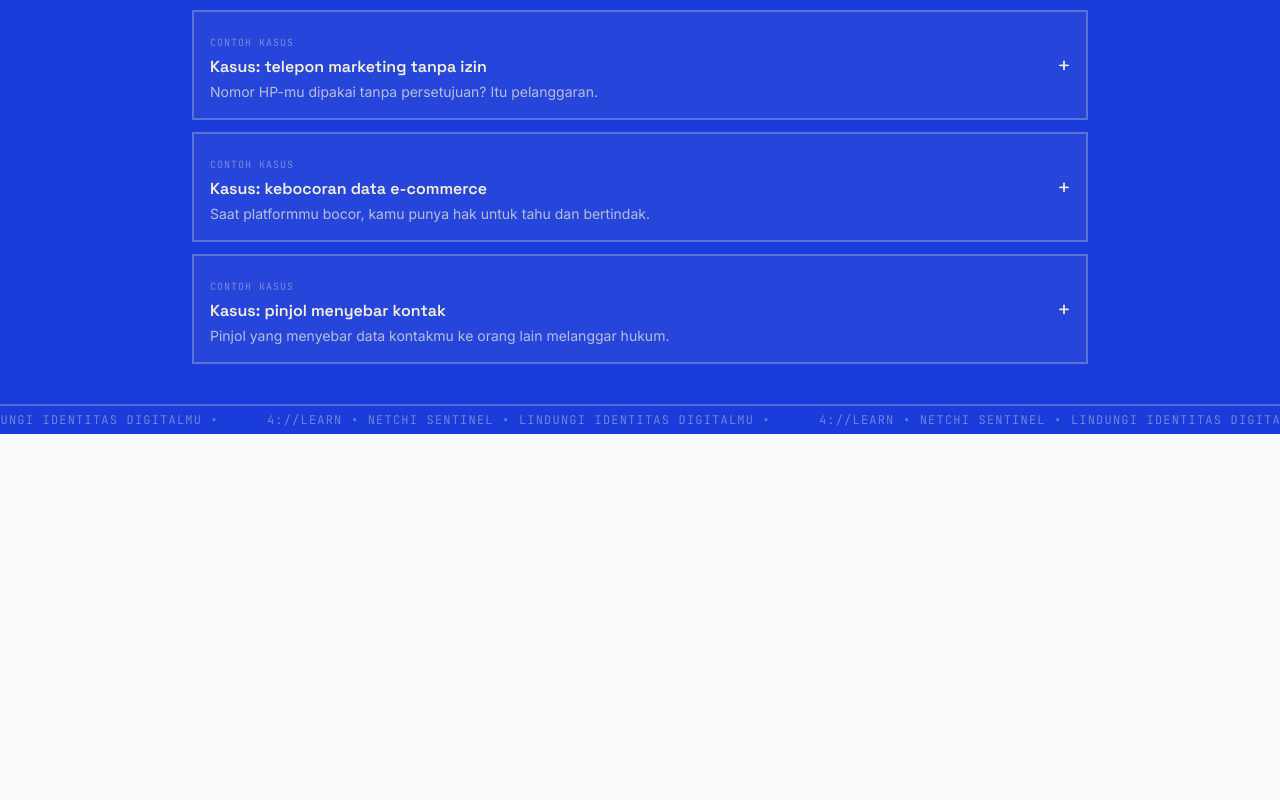
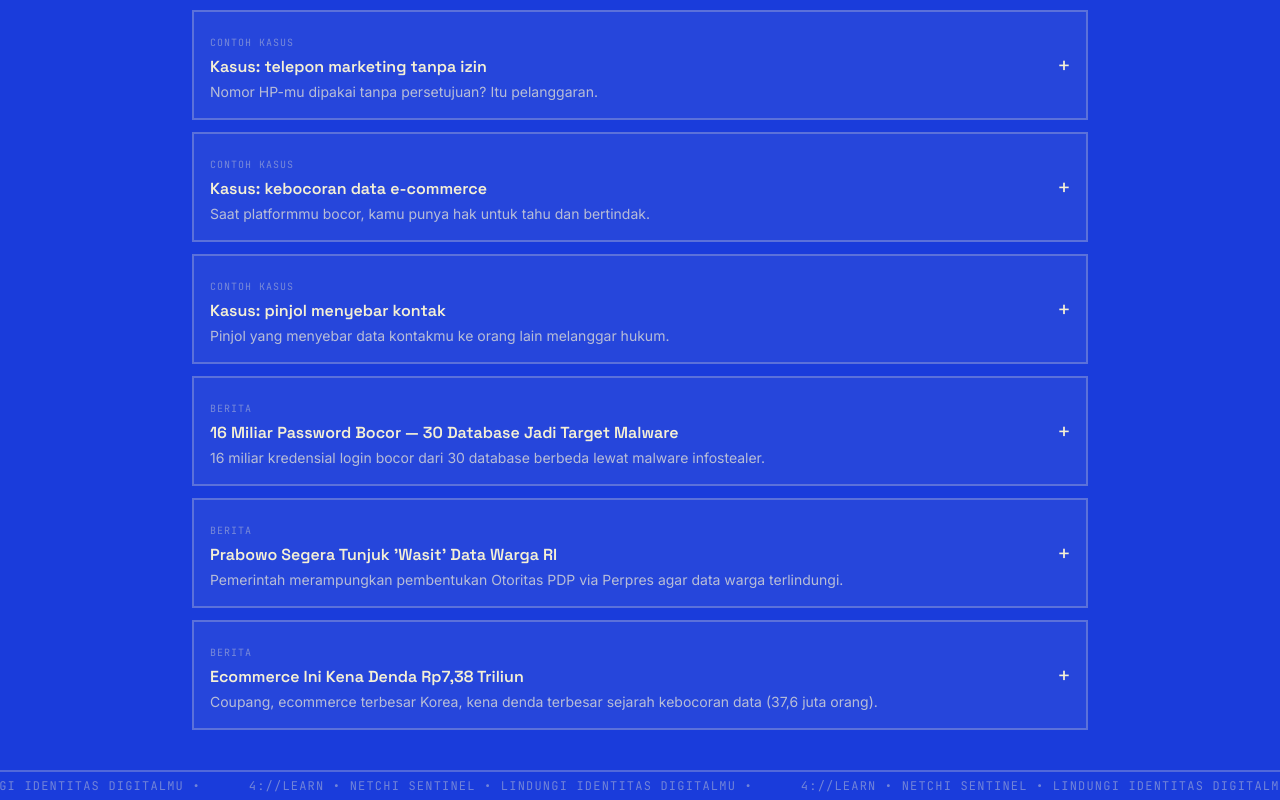
Before and after one commit to xzael24/Netchi, a Next.js app: page /uu-pdp in a window 1280 px wide. Shown: the part 1174-1974 px from the top of the page. Before the commit the page ends 1608 px from the top, so only its background shows below. Built offline with nearby package versions, Linux system fonts and the light colour scheme.

Commit message:
feat: Section 3 articles → UU PDP hub + auto-expand detail (?article=slug), 3 breach articles added

```diff
--- a/src/app/uu-pdp/page.tsx
+++ b/src/app/uu-pdp/page.tsx
@@ -1,6 +1,6 @@
 "use client";
 
-import { useMemo, useState } from "react";
+import { useMemo, useState, useEffect } from "react";
 import { UU_PDP_ARTICLES, UU_CATEGORIES } from "@/data/uuPdpArticles";
 import { FeatureShell } from "@/components/layout/FeatureShell";
 
@@ -10,6 +10,17 @@ export default function UuPdpPage() {
   const [query, setQuery] = useState("");
   const [category, setCategory] = useState<(typeof UU_CATEGORIES)[number]>("Semua");
   const [expandedId, setExpandedId] = useState<string | null>(null);
+
+  useEffect(() => {
+    const params = new URLSearchParams(window.location.search);
+    const art = params.get("article");
+    if (art) {
+      setExpandedId(art);
+      setTimeout(() => {
+        document.getElementById(`article-${art}`)?.scrollIntoView({ behavior: "smooth", block: "center" });
+      }, 300);
+    }
+  }, []);
 
   const filtered = useMemo(() => {
     const q = query.trim().toLowerCase();
@@ -68,7 +79,7 @@ export default function UuPdpPage() {
           ) : (
             <ul className="mt-6 space-y-3">
               {filtered.map((a) => (
-                <li key={a.id} className={`border-2 ${LINE} bg-cream/5 p-4`}>
+                <li key={a.id} id={`article-${a.id}`} className={`border-2 ${LINE} bg-cream/5 p-4`}>
                   <button
                     type="button"
                     onClick={() => setExpandedId(a.id)}
--- a/src/components/home/Section3.tsx
+++ b/src/components/home/Section3.tsx
@@ -2,6 +2,7 @@
 
 import { useState } from "react";
 import { motion, useMotionValue } from "framer-motion";
+import Link from "next/link";
 
 const LINE = "border-cream/25";
 
@@ -69,7 +70,9 @@ export function Section3() {
           <div className="article-title-cell cursor-pointer border-r-2 border-cream/25 flex items-end justify-start pl-1 pb-2 relative" onMouseMove={onTitleMove} onMouseLeave={onTitleLeave}>
             <span className="absolute top-0 left-0 p-1 text-[8px] text-cream/30 font-mono">R3C2</span>
             <h2 className="font-display font-bold text-cream leading-[1] tracking-[-0.03em] text-[clamp(1rem,2.5cqw,2rem)]">
-              1. 16 Miliar Password Bocor — 30 Database Jadi Target Malware
+              <Link href="/uu-pdp?article=breach-16miliar" className="block">
+                1. 16 Miliar Password Bocor - 30 Database Jadi Target Malware
+              </Link>
             </h2>
           </div>
           <div className="flex items-start justify-start p-1 text-[8px] text-cream/30 font-mono">R3C3</div>
@@ -102,7 +105,9 @@ export function Section3() {
           <div className="article-title-cell cursor-pointer border-r-2 border-cream/25 flex items-end justify-start pl-1 pb-2 relative" onMouseMove={onTitleMove} onMouseLeave={onTitleLeave}>
             <span className="absolute top-0 left-0 p-1 text-[8px] text-cream/30 font-mono">R6C2</span>
             <h2 className="font-display font-bold text-cream leading-[1] tracking-[-0.03em] text-[clamp(1rem,2.5cqw,2rem)]">
-              2. Prabowo Segera Tunjuk &apos;Wasit&apos; Data Warga RI
+              <Link href="/uu-pdp?article=breach-prabowo-wasit" className="block">
+                2. Prabowo Segera Tunjuk &apos;Wasit&apos; Data Warga RI
+              </Link>
             </h2>
           </div>
           <div className="flex items-start justify-start p-1 text-[8px] text-cream/30 font-mono">R6C3</div>
@@ -135,7 +140,9 @@ export function Section3() {
           <div className="article-title-cell cursor-pointer border-r-2 border-cream/25 flex items-end justify-start pl-1 pb-2 relative" onMouseMove={onTitleMove} onMouseLeave={onTitleLeave}>
             <span className="absolute top-0 left-0 p-1 text-[8px] text-cream/30 font-mono">R9C2</span>
             <h2 className="font-display font-bold text-cream leading-[1] tracking-[-0.03em] text-[clamp(1rem,2.5cqw,2rem)]">
-              3. Ecommerce Ini Kena Denda Rp7,38 Triliun
+              <Link href="/uu-pdp?article=breach-coupang-denda" className="block">
+                3. Ecommerce Ini Kena Denda Rp7,38 Triliun
+              </Link>
             </h2>
           </div>
           <div className="flex items-start justify-start p-1 text-[8px] text-cream/30 font-mono">R9C3</div>
--- a/src/data/uuPdpArticles.ts
+++ b/src/data/uuPdpArticles.ts
@@ -112,6 +112,42 @@ export const UU_PDP_ARTICLES: UuPdpArticle[] = [
       "Kamu bisa melaporkan ke OJK dan otoritas perlindungan data.",
     ],
   },
+  {
+    id: "breach-16miliar",
+    chapter: "Berita",
+    title: "16 Miliar Password Bocor — 30 Database Jadi Target Malware",
+    summary: "16 miliar kredensial login bocor dari 30 database berbeda lewat malware infostealer.",
+    points: [
+      "Ini kebocoran password terbesar dalam sejarah — 16 miliar akun terekspos.",
+      "Infostealer malware menangkap kredensial dari browser dan mengirimkannya ke server peretas.",
+      "Cek apakah emailmu ada di dalam kebocoran ini lewat tool Cek Kebocoran di Netchi.",
+      "Segera ganti password akun penting dan aktifkan 2FA.",
+    ],
+  },
+  {
+    id: "breach-prabowo-wasit",
+    chapter: "Berita",
+    title: "Prabowo Segera Tunjuk 'Wasit' Data Warga RI",
+    summary: "Pemerintah merampungkan pembentukan Otoritas PDP via Perpres agar data warga terlindungi.",
+    points: [
+      "Otoritas PDP akan bekerja independen di luar Komdigi, lapor langsung ke Presiden.",
+      "Bertugas mengawasi pelanggaran data pribadi, meninjau kepatuhan perusahaan terhadap UU PDP.",
+      "Masyarakat bisa melapor pelanggaran data dan mendapat perlindungan hukum.",
+      "Ini momen penting bagi ekosistem privasi digital Indonesia.",
+    ],
+  },
+  {
+    id: "breach-coupang-denda",
+    chapter: "Berita",
+    title: "Ecommerce Ini Kena Denda Rp7,38 Triliun",
+    summary: "Coupang, ecommerce terbesar Korea, kena denda terbesar sejarah kebocoran data (37,6 juta orang).",
+    points: [
+      "Data 37,6 juta orang (lebih dari 70% populasi Korea Selatan) bocor dan dijual.",
+      "Mantan developer China masih simpan kunci autentikasi setelah keluar dari perusahaan.",
+      "Sanksi berat menanti perusahaan lalai — denda ini lebih besar dari pendapatan tahunannya.",
+      "Pelajaran: keamanan data bukan opsional, wajib aktif lindungi data pribadimu.",
+    ],
+  },
 ];
 
-export const UU_CATEGORIES = ["Semua", "Hak Subjek Data", "Kewajiban Pengendali Data", "Sanksi & Denda", "Contoh Kasus"] as const;
+export const UU_CATEGORIES = ["Semua", "Berita", "Hak Subjek Data", "Kewajiban Pengendali Data", "Sanksi & Denda", "Contoh Kasus"] as const;
```
